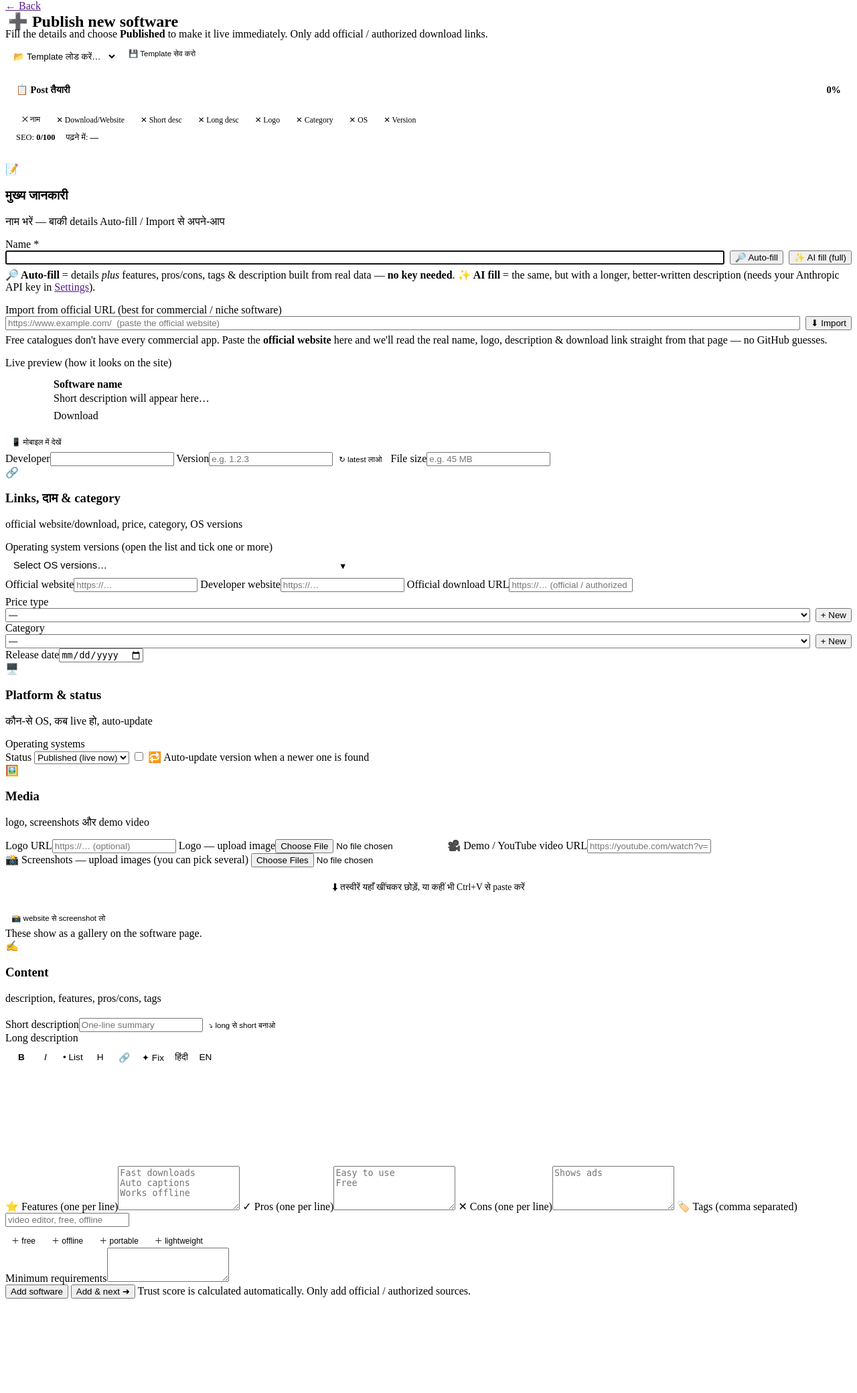
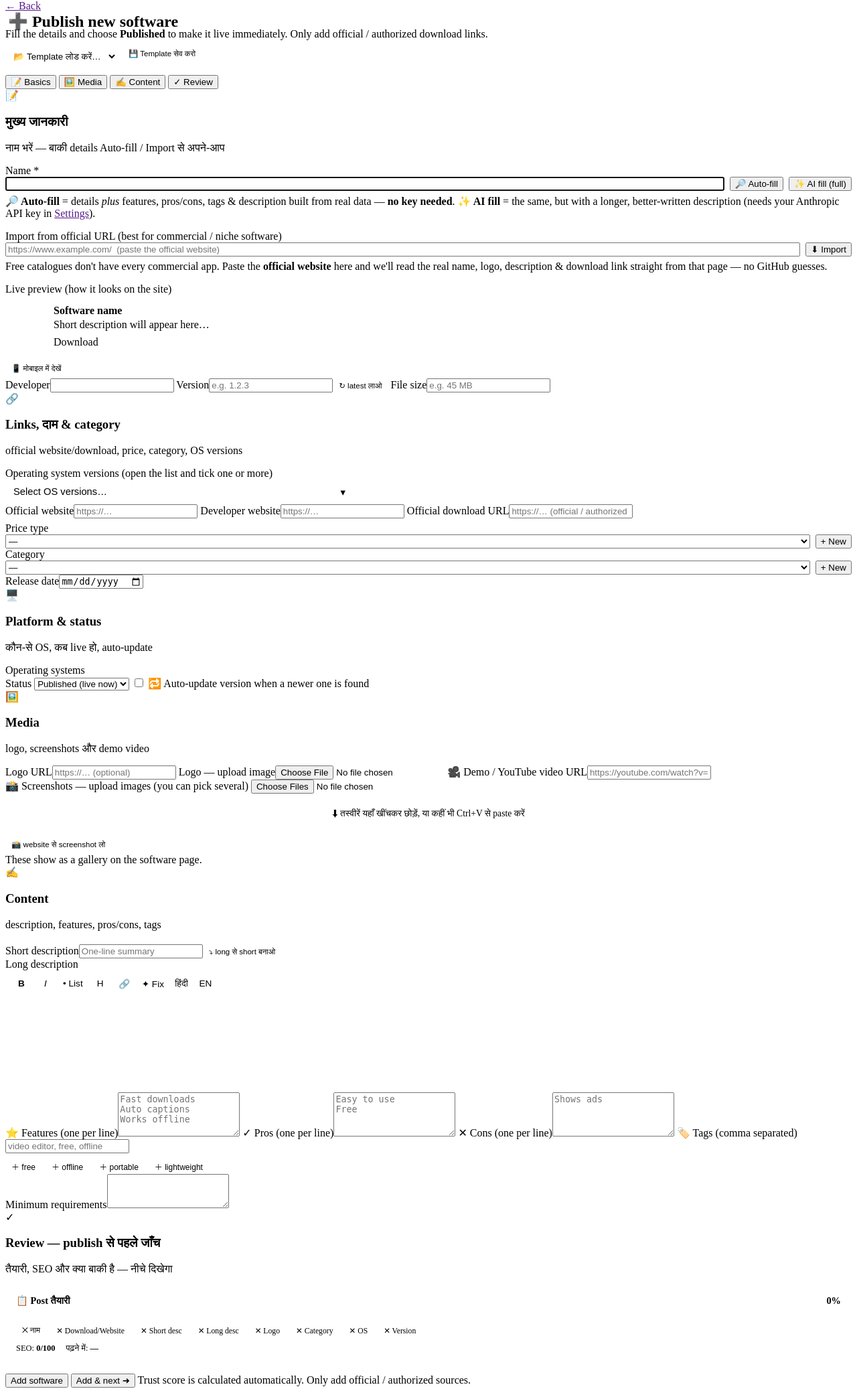
Before and after one commit to Skaler2015/apnesoft.com-, a PHP site: template app/Views/admin/software/create.php in a window 1280 px wide. Shown: the part 152-2232 px from the top of the page at 67% size. Before the commit the page ends 2091 px from the top, so only its background shows below. Run offline with PHP 8.4, Linux system fonts and the light colour scheme; the template is opened without the code that fills it, so the values that code supplies are empty; some libraries are stand-ins or nearby versions.

Commit message:
Tabbed Add/Edit form (design option 4)
The shared software form is now organised into tabs — Basics, Media,
Content, Review — instead of one long scroll. Section cards are grouped
under tabs; the "Post तैयारी" checklist/SEO panel moves into the Review tab.
Less scrolling, compact screen; all fields still submit together and the
sticky save bar stays visible. Falls back to showing everything if JS is off.

Co-Authored-By: Claude Opus 4.8 <noreply@anthropic.com>
Claude-Session: https://claude.ai/code/session_01Usc5T37HeS3tCQiiL459Ew

```diff
--- a/app/Views/admin/software/create.php
+++ b/app/Views/admin/software/create.php
@@ -51,7 +51,14 @@ $action = $action ?? base_url('/admin/software/new');
     <?= Csrf::field() ?>
     <div class="form-cards">
 
-    <section class="form-card">
+    <div class="form-tabs" id="form-tabs">
+        <button type="button" class="ftab is-active" data-tab="basics">📝 Basics</button>
+        <button type="button" class="ftab" data-tab="media">🖼️ Media</button>
+        <button type="button" class="ftab" data-tab="content">✍️ Content</button>
+        <button type="button" class="ftab" data-tab="review">✓ Review</button>
+    </div>
+
+    <section class="form-card" data-tab="basics">
         <div class="fc-h"><span class="fc-ic">📝</span><div><h3>मुख्य जानकारी</h3><p>नाम भरें — बाकी details Auto-fill / Import से अपने-आप</p></div></div>
         <div class="form-grid">
         <div class="col-2">
@@ -101,7 +108,7 @@ $action = $action ?? base_url('/admin/software/new');
         </div>
     </section>
 
-    <section class="form-card">
+    <section class="form-card" data-tab="basics">
         <div class="fc-h"><span class="fc-ic">🔗</span><div><h3>Links, दाम &amp; category</h3><p>official website/download, price, category, OS versions</p></div></div>
         <div class="form-grid">
         <?php
@@ -184,7 +191,7 @@ $action = $action ?? base_url('/admin/software/new');
         </div>
     </section>
 
-    <section class="form-card">
+    <section class="form-card" data-tab="basics">
         <div class="fc-h"><span class="fc-ic">🖥️</span><div><h3>Platform &amp; status</h3><p>कौन-से OS, कब live हो, auto-update</p></div></div>
         <div class="form-grid">
         <div class="col-2">
@@ -221,7 +228,7 @@ $action = $action ?? base_url('/admin/software/new');
         </div>
     </section>
 
-    <section class="form-card">
+    <section class="form-card" data-tab="media">
         <div class="fc-h"><span class="fc-ic">🖼️</span><div><h3>Media</h3><p>logo, screenshots और demo video</p></div></div>
         <div class="form-grid">
         <!-- Logo: URL or upload -->
@@ -240,7 +247,7 @@ $action = $action ?? base_url('/admin/software/new');
         </div>
     </section>
 
-    <section class="form-card">
+    <section class="form-card" data-tab="content">
         <div class="fc-h"><span class="fc-ic">✍️</span><div><h3>Content</h3><p>description, features, pros/cons, tags</p></div></div>
         <div class="form-grid">
         <label class="col-2">Short description<input name="short_description" id="f-short" value="<?= e($fv('short_description')) ?>" maxlength="320" placeholder="One-line summary"></label>
@@ -267,6 +274,11 @@ $action = $action ?? base_url('/admin/software/new');
 
         <label class="col-2">Minimum requirements<textarea name="minimum_requirements" rows="3"><?= e($fv('minimum_requirements')) ?></textarea></label>
         </div>
+    </section>
+
+    <section class="form-card" data-tab="review" id="tab-review">
+        <div class="fc-h"><span class="fc-ic">✓</span><div><h3>Review — publish से पहले जाँच</h3><p>तैयारी, SEO और क्या बाकी है — नीचे दिखेगा</p></div></div>
+        <div id="review-slot" class="muted small">तैयारी की जानकारी यहाँ आएगी…</div>
     </section>
 
     </div><!-- /form-cards -->
@@ -1018,3 +1030,34 @@ $action = $action ?? base_url('/admin/software/new');
     form.insertBefore(tpl, form.firstChild.nextSibling);
 })();
 </script>
+
+<script>
+(function () {
+    var tabs = document.querySelectorAll('.ftab');
+    var cards = document.querySelectorAll('.form-card[data-tab]');
+    if (!tabs.length || !cards.length) return;
+
+    // Move the injected "Post तैयारी" checklist into the Review tab.
+    var tc = document.querySelector('.tool-check');
+    var slot = document.getElementById('review-slot');
+    if (tc && slot) { slot.innerHTML = ''; slot.appendChild(tc); }
+
+    function show(tab) {
+        cards.forEach(function (c) { c.classList.toggle('tab-hidden', c.getAttribute('data-tab') !== tab); });
+        tabs.forEach(function (t) { t.classList.toggle('is-active', t.getAttribute('data-tab') === tab); });
+        var top = document.querySelector('.admin-edit-head'); if (top) top.scrollIntoView({ behavior: 'smooth', block: 'start' });
+    }
+    tabs.forEach(function (t) { t.addEventListener('click', function () { show(t.getAttribute('data-tab')); }); });
+    show('basics');
+
+    // If the user submits and a tab has an invalid field, jump to that tab.
+    var form = document.querySelector('.admin-form');
+    if (form) form.addEventListener('submit', function (e) {
+        var bad = form.querySelector(':invalid');
+        if (bad) {
+            var card = bad.closest('.form-card[data-tab]');
+            if (card && card.classList.contains('tab-hidden')) { show(card.getAttribute('data-tab')); }
+        }
+    });
+})();
+</script>
```
Also changed, not shown: public/assets/css/admin.css.
